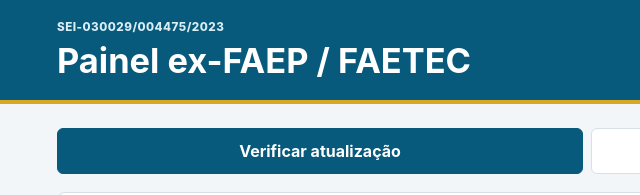
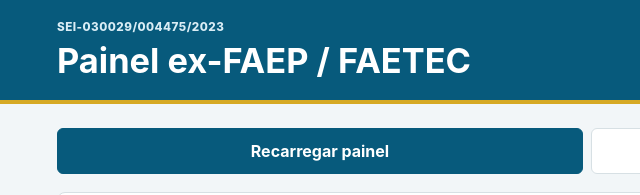
Before and after one commit to acecarmorj/processo, a website: page index.html in a window 1280 px wide. Shown: the top 195 px of the page, 53-693 px from the left. Drawn offline with Linux system fonts and the light colour scheme.

Commit message:
Esclarecer o botão de atualização

```diff
--- a/app.js
+++ b/app.js
@@ -252,7 +252,7 @@ function render(data, old) {
 
 async function loadData() {
   ui.refresh.disabled = true;
-  ui.refresh.textContent = "Verificando...";
+  ui.refresh.textContent = "Carregando...";
   ui.status.textContent = "Consultando";
   ui.error.classList.add("hidden");
 
@@ -270,7 +270,7 @@ async function loadData() {
     ui.error.classList.remove("hidden");
   } finally {
     ui.refresh.disabled = false;
-    ui.refresh.textContent = "Verificar atualização";
+    ui.refresh.textContent = "Recarregar painel";
   }
 }
 
--- a/index.html
+++ b/index.html
@@ -25,7 +25,7 @@
     <main>
       <nav class="actions" aria-label="Ações do painel">
         <button id="refreshButton" class="button primary" type="button">
-          Verificar atualização
+          Recarregar painel
         </button>
         <button id="historyButton" class="button secondary" type="button">
           Resumo histórico
```
